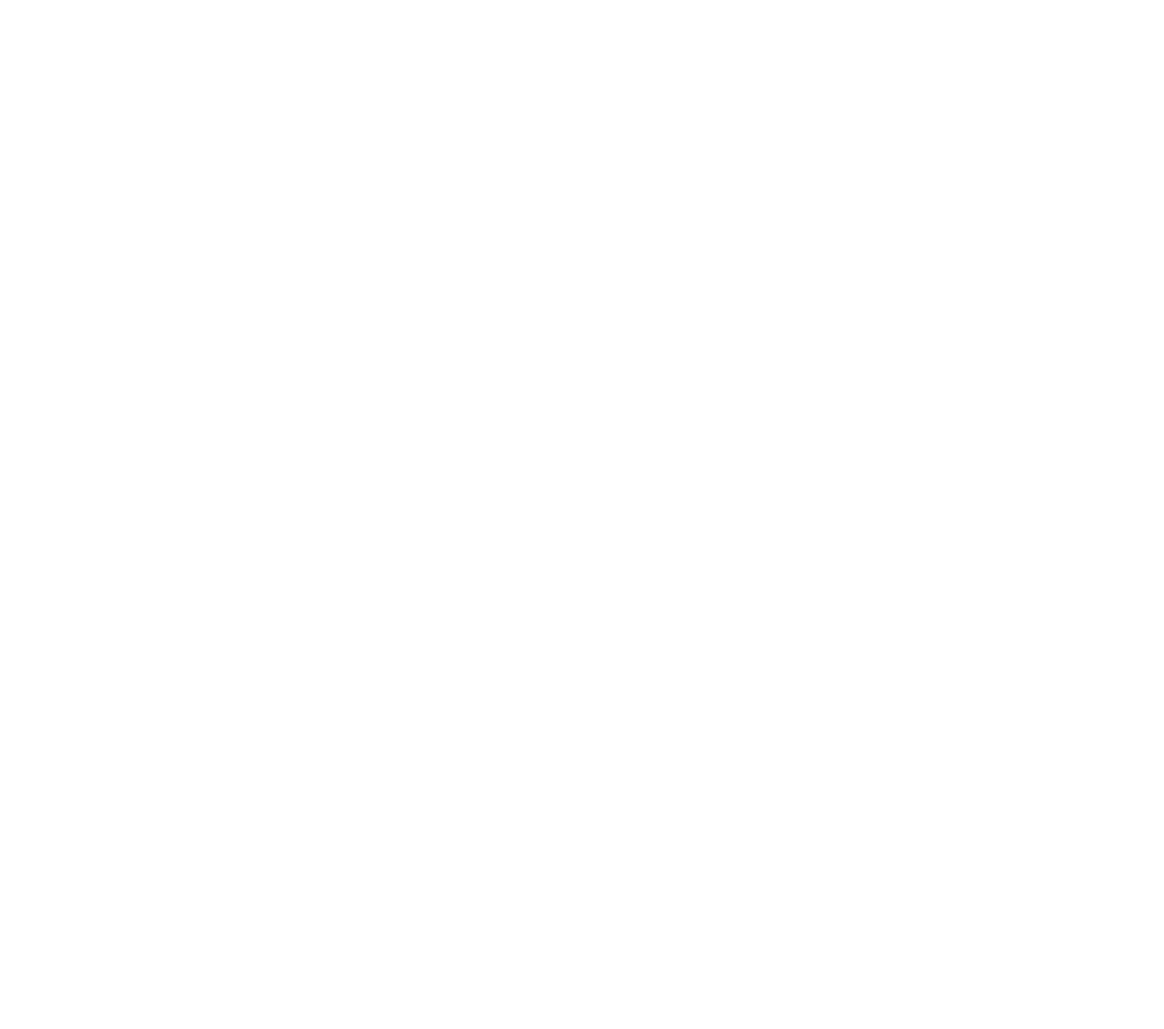
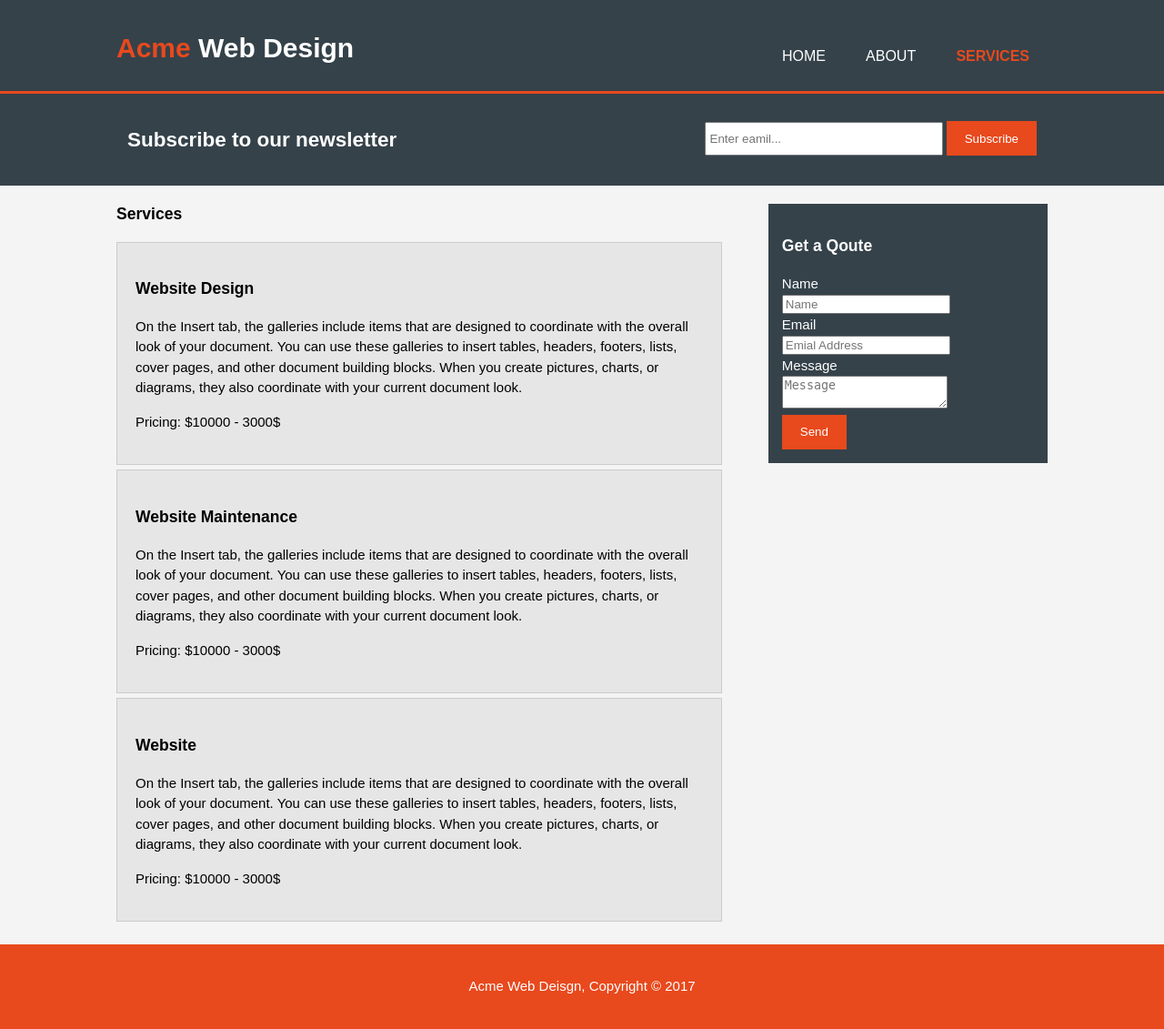
Before and after one commit to murtadello/poco-murtaza, a PHP site: page /services.html in a window 1280 px wide. Before the commit the page is empty. Shown: the whole page at 91% size. Before the commit the page ends 800 px from the top, so only its background shows below. Run offline with PHP 8.4, Linux system fonts and the light colour scheme.

Commit message:
new update from acme

```diff
--- a/acme/about.html
+++ b/acme/about.html
@@ -41,13 +41,14 @@
                 <h1 class="page-title">About us</h1>
                 <p>Lorem ipsum dolor sit amet, consectetur adipiscing elit. Praesent libero neque, lobortis quis enim id, lobortis vulputate est. Donec tincidunt ligula a erat elementum, non tincidunt diam fermentum. Ut ac justo a massa posuere aliquet. Quisque magna augue, venenatis nec tortor eget, maximus aliquam urna. Phasellus nec cursus eros. Ut a tortor eu dui consequat volutpat. Cras nec porta augue, sagittis lacinia nisl. Vestibulum a dolor sed odio sollicitudin molestie in finibus est. Suspendisse lacinia cursus turpis sit amet auctor. Etiam ac eleifend mauris. Mauris eget neque maximus elit ullamcorper molestie. Quisque quis felis at justo ultricies posuere. Pellentesque tincidunt ullamcorper turpis, nec ultricies arcu vestibulum sed. Suspendisse maximus felis in velit interdum lobortis. Proin fringilla leo rutrum rhoncus faucibus.
                 </p>
-               <p> Morbi vestibulum maximus viverra. Maecenas commodo neque ac tellus commodo posuere at id orci. Etiam vel justo dictum, semper risus id, vestibulum turpis. Phasellus lobortis eleifend nisl sed imperdiet. Aliquam sed pulvinar orci. Nulla facilisi. In maximus ultricies lacus.</p>
+               <p class="dark">  Morbi vestibulum maximus viverra. Maecenas commodo neque ac tellus commodo posuere at id orci. Etiam vel justo dictum, semper risus id, vestibulum turpis. Phasellus lobortis eleifend nisl sed imperdiet. Aliquam sed pulvinar orci. Nulla facilisi. In maximus ultricies lacus.</p>
             </article>
 
             <aside id="sidebar">
+                <div class="dark">
                 <h3>What We Do</h3>
                 <p>Lorem ipsum dolor sit amet, consectetur adipiscing elit. Praesent libero neque, lobortis quis enim id, lobortis vulputate est. Donec tincidunt ligula a erat elementum, non tincidunt diam fermentum. </p>
-
+                </div>
             </aside>
 
         </div>
--- a/acme/css/style.css
+++ b/acme/css/style.css
@@ -27,6 +27,16 @@
     padding-left: 20px;
     padding-right: 20px;
     color: #ffffff;
+
+}
+
+
+.dark{
+    padding: 15px;
+    background: #35424a;
+    color: #ffffff;
+    margin-top: 10px;
+    margin-bottom: 10px;
 
 }
 
@@ -67,12 +77,12 @@
 
 }
 
+header .highlight, header .current a{
+    color:#e8491d;
+    font-weight:bold;
+  }
 
-.highlight {
-    color: red;
-    font-weight: bold;
 
-}
 
 header a:hover{
     color: #cccccc;
@@ -116,7 +126,7 @@
     width:250px;
 }
 
-/*showcases*/
+/*boxes*/
 #boxes{
     margin-top: 20px;
 
@@ -133,14 +143,41 @@
     width: 90%;
 }
 
-
-aside #sidebar{
+/*Sidebar*/
+aside#sidebar{
     float: right;
-    width: 30px;
+    width: 30%;
     margin-top: 10px;
 
 }
 
+aside#sidebar .quoto input, aside#sidebar .quoto textarea{
+    width: 90%;
+    padding: 5px;
+
+
+}
+
+/*Main-col*/
+
+article#main-col{
+    float: left;
+    width: 65%;
+}
+
+
+/*Services*/
+
+
+
+ul#services li{
+    list-style-type: none;
+    padding: 20px;
+    border: #cccccc solid 1px;
+    margin-bottom: 5px;
+    background: #e6e6e6;
+
+}
 
 /*footer*/
 footer{
@@ -150,3 +187,36 @@
     background-color: #e8491d;
     text-align: center;
 }
+
+
+/*Media Queties*/
+
+@media (max-width:768px){
+    header #branding,
+    header nav,
+    header nav li,
+    #newsletter h1,
+    #newsletter form {
+        float: none;
+        text-align: center;
+        width: 100%;
+
+    }
+    header{
+        padding-bottom: 20px;
+    }
+    #showcase h1{
+        margin-top: 40px;
+    }
+    #newsletter button{
+        display: block;
+        width: 100%;
+
+    }
+    #newsletter form input[type="email"]{
+        width:100%;
+        margin-bottom: 5px;
+
+    }
+
+}
--- a/acme/services.html
+++ b/acme/services.html
@@ -0,0 +1,89 @@
+<!DOCTYPE html>
+<html lang="en">
+<head>
+    <meta charset="UTF-8">
+    <meta name="viewport" content="width=device-width, initial-scale=1.0">
+    <meta http-equiv="X-UA-Compatible" content="ie=edge">
+    <title>Welcome to Services </title>
+    <link rel="stylesheet" href="./css/style.css">
+</head>
+<body>
+    <header>
+        <div class="container">
+            <div id="branding">
+                <h1><span class="highlight">Acme</span> Web Design</h1>
+            </div>
+            <nav>
+                <ul>
+                    <li><a href="index.html">Home</a></li>
+                    <li><a href="about.html">About</a></li>
+                    <li class="current"><a href="services.html">Services</a></li>
+                </ul>
+            </nav>
+        </div>
+    </header>
+
+
+
+    <section id="newsletter">
+        <div class="container">
+            <h1>Subscribe to our newsletter</h1>
+            <form>
+                <input type="email" placeholder="Enter eamil...">
+                <button type="submit" class="button_1">Subscribe</button>
+            </form>
+        </div>
+    </section>
+
+    <section id="main">
+        <div class="container">
+            <article id="main-col">
+                <h1 class="page-title">Services</h1>
+                <ul id="services">
+                    <li>
+                    <h3>Website Design</h3>
+                            <p>On the Insert tab, the galleries include items that are designed to coordinate with the overall look of your document. You can use these galleries to insert tables, headers, footers, lists, cover pages, and other document building blocks. When you create pictures, charts, or diagrams, they also coordinate with your current document look.</p>
+                            <p>Pricing: $10000 - 3000$</p>
+                    </li>
+                    <li>
+                            <h3>Website Maintenance</h3>
+                            <p>On the Insert tab, the galleries include items that are designed to coordinate with the overall look of your document. You can use these galleries to insert tables, headers, footers, lists, cover pages, and other document building blocks. When you create pictures, charts, or diagrams, they also coordinate with your current document look.</p>
+                             <p>Pricing: $10000 - 3000$</p>
+                    </li>
+                    <li>
+                            <h3>Website</h3>
+                            <p>On the Insert tab, the galleries include items that are designed to coordinate with the overall look of your document. You can use these galleries to insert tables, headers, footers, lists, cover pages, and other document building blocks. When you create pictures, charts, or diagrams, they also coordinate with your current document look.</p>
+                           <p>Pricing: $10000 - 3000$</p>
+                     </li>
+                </ul>
+            </article>
+
+            <aside id="sidebar">
+                <div class="dark">
+                <h3>Get a Qoute</h3>
+                <form class="quote">
+                        <div>
+                            <label>Name</label><br>
+                            <input type="text" placeholder="Name">
+                        </div>
+                        <div>
+                            <label>Email</label><br>
+                            <input type="email" placeholder="Emial Address">
+                        </div>
+                        <div>
+                            <label>Message</label><br>
+                            <textarea placeholder="Message"></textarea>
+                        </div>
+                        <button class="button_1" type="submit">Send</button>
+                  </form>
+                </div>
+            </aside>
+
+        </div>
+    </section>
+    <footer>
+        <p>Acme Web Deisgn, Copyright &copy; 2017</p>
+      </footer>
+
+</body>
+</html>
```
